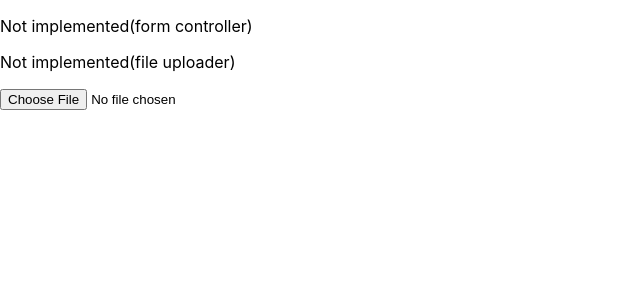
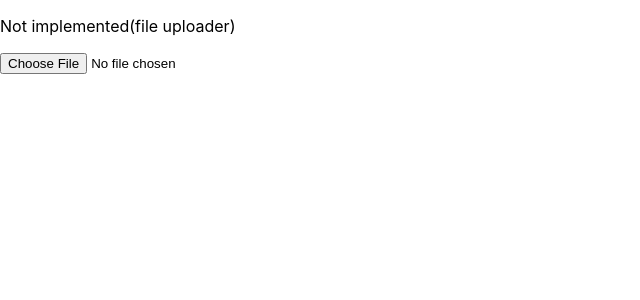
Before and after one commit to Konrad-Jalowy/reactlearnhelpers, a React (Create React App) app in the folder show-words/: page / in a window 1280 px wide. Shown: the top 300 px of the page, without its empty margins (0-640 px from the left). Built offline with nearby package versions, Linux system fonts and the light colour scheme.

Commit message:
unwanted code removed

```diff
--- a/show-words/src/components/FormController.js
+++ b/show-words/src/components/FormController.js
@@ -14,7 +14,6 @@ function FormController(){
 
     return (
         <>
-        <p>Not implemented(form controller)</p>
         {formMode === "notAccepted" && <FileUploader onAccept={onAccept}/>}
         {formMode === 'accepted' && <SetupForm title={title} words={words}/> }
         </>
```
